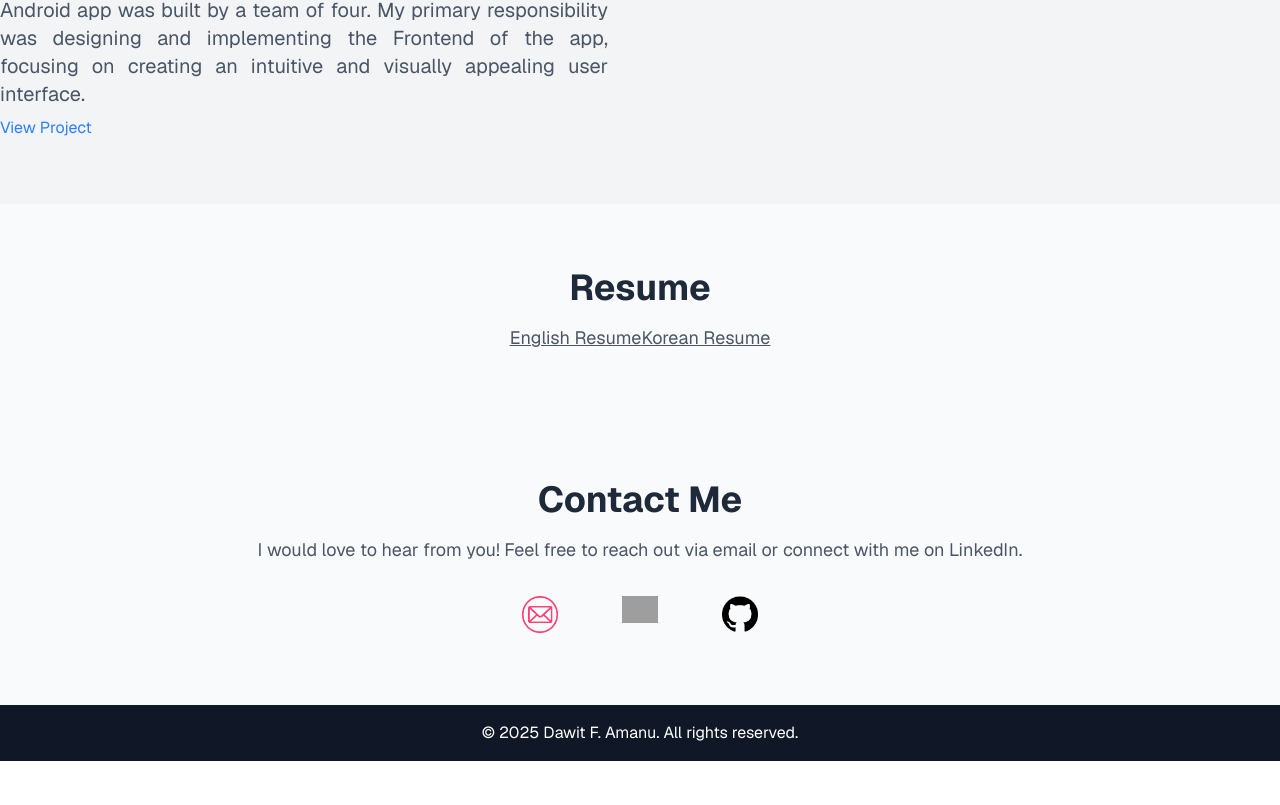
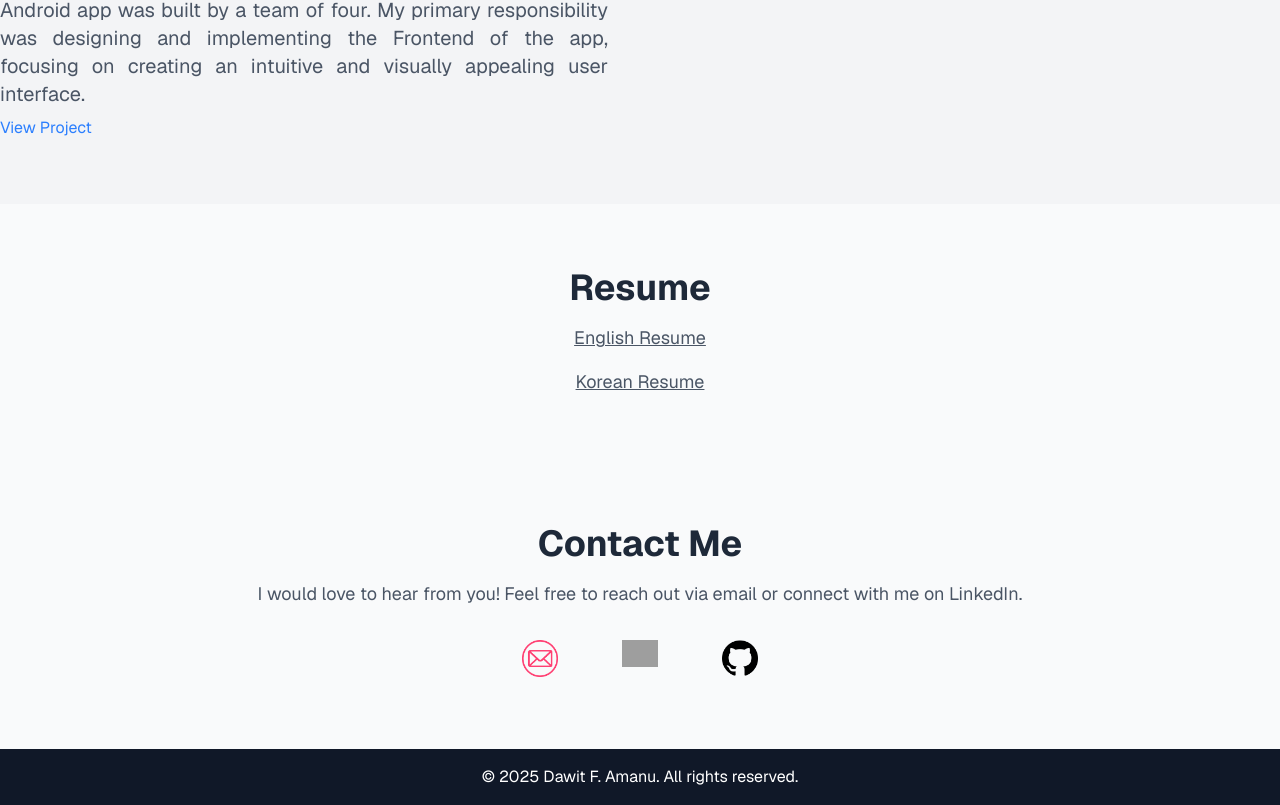
Before and after one commit to dawitfamanu/my-portfolio, a Next.js app: page /my-portfolio/ in a window 1280 px wide. Shown: the part 2298-3103 px from the top of the page. Before the commit the page ends 3059 px from the top, so only its background shows below. Built offline with nearby package versions, Linux system fonts and the light colour scheme; grey boxes are pictures that could not be loaded.

Commit message:
Add gap between eng and kor resume links

```diff
--- a/src/app/page.tsx
+++ b/src/app/page.tsx
@@ -163,6 +163,7 @@ export default function Home() {
         <section id="resume" className="bg-gray-50 py-16">
           <div className="container mx-auto text-center">
             <h2 className="text-4xl font-bold mb-4">Resume</h2>
+            <div className="flex flex-col gap-4">
               <a
                 href="/my-portfolio/resume_eng.pdf"
                 target="_blank"
@@ -179,6 +180,7 @@ export default function Home() {
               >
                 Korean Resume
               </a>
+            </div>
           </div>
         </section>
 
```
Lines whose indentation alone changed are shown as unchanged.
